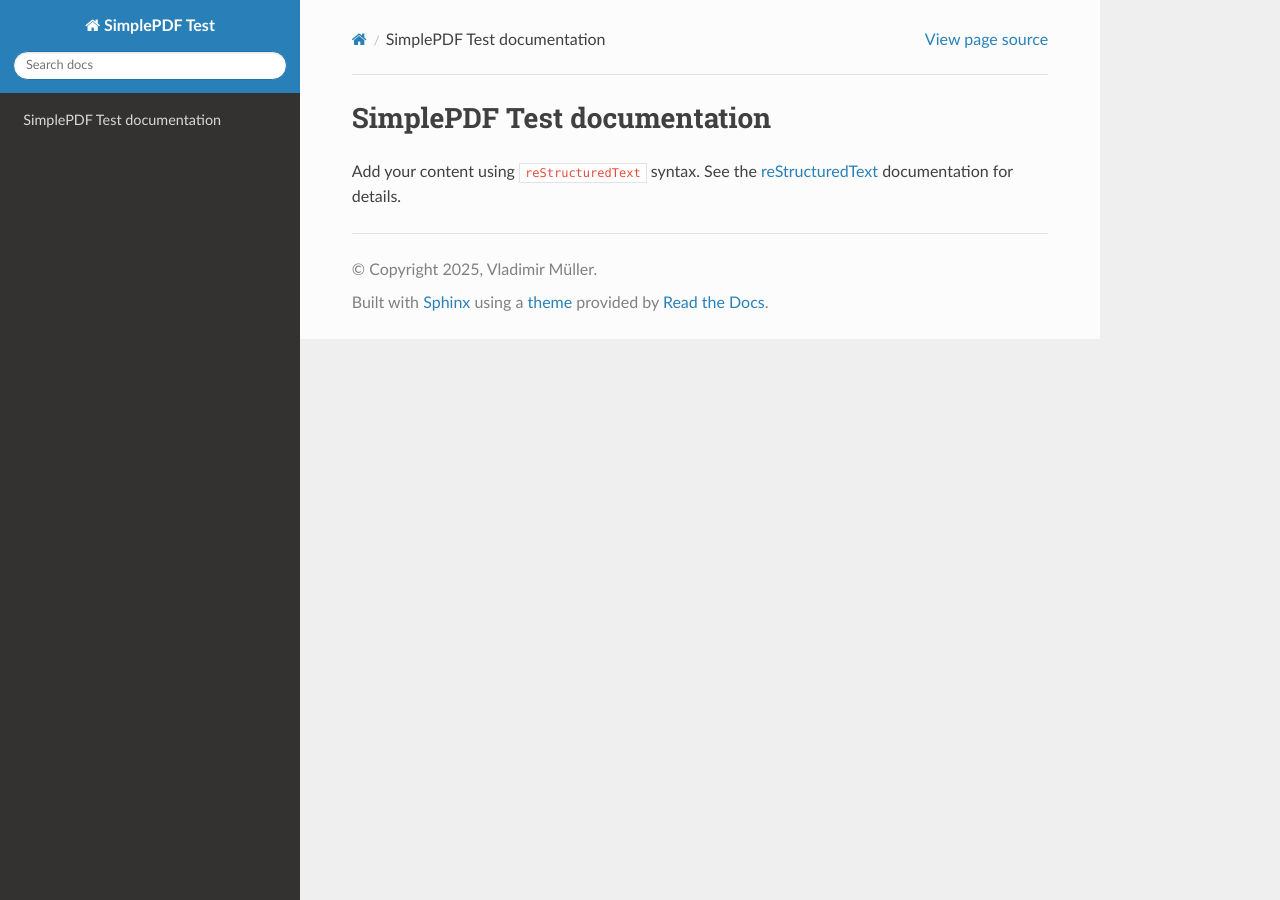
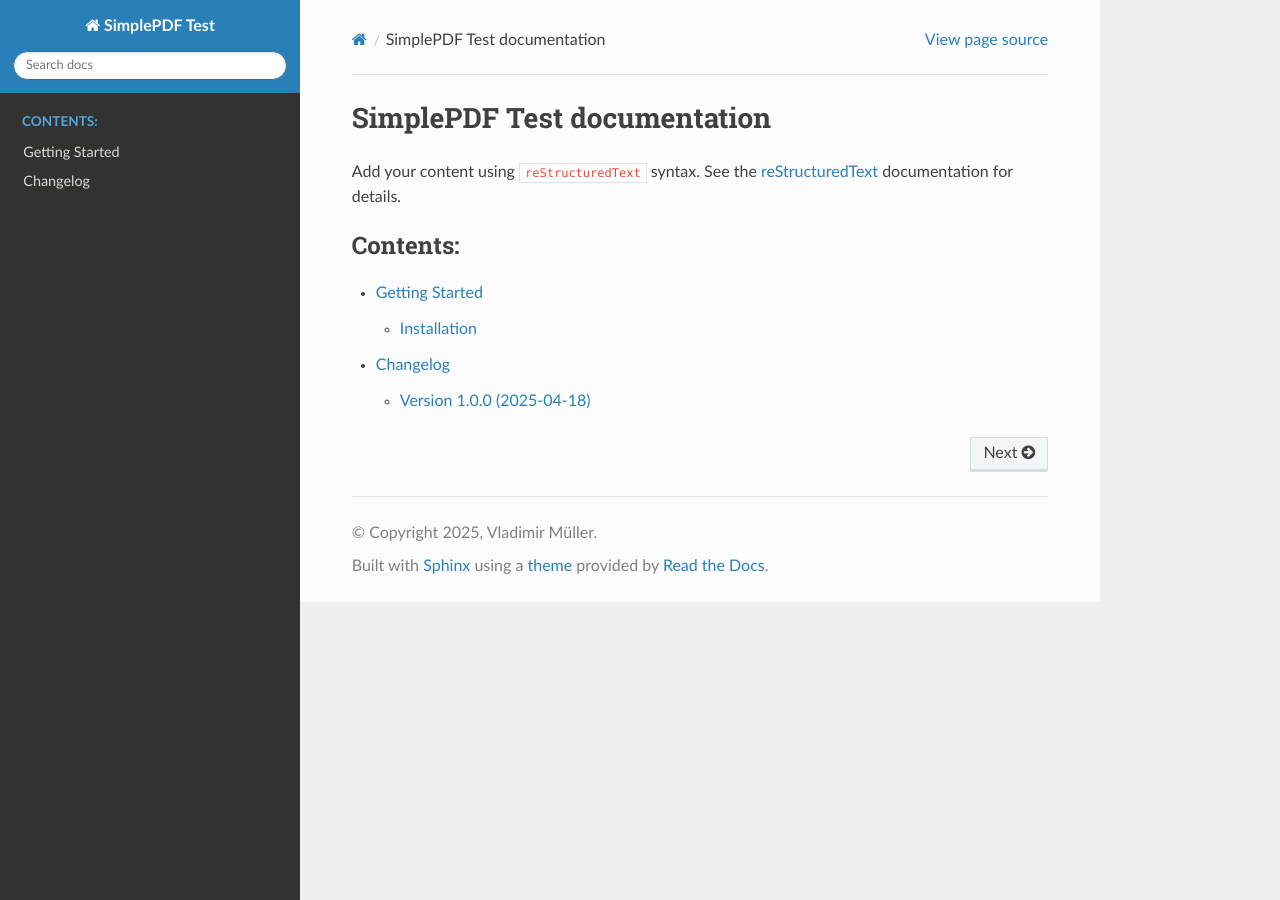
Before and after one commit to vladmueller/lab, a Sphinx documentation site: the page built from sphinx-simplepdf/source/index.rst, in a window 1280 px wide. Built offline with Sphinx 7.4.7 and the Read the Docs theme 3.1.0, drawn with Linux system fonts in a browser that asks for light colours.

Commit message:
sphinx-simplepdf: 📝 Add some dummy content

```diff
--- /dev/null
+++ b/sphinx-simplepdf/source/changelog.rst
@@ -0,0 +1,10 @@
+*********
+Changelog
+*********
+
+Version 1.0.0 (2025-04-18)
+--------------------------
+
+- Initial release
+- Basic PDF creation
+- Support for text, images, tables
--- a/sphinx-simplepdf/source/index.rst
+++ b/sphinx-simplepdf/source/index.rst
@@ -14,3 +14,6 @@
 .. toctree::
    :maxdepth: 2
    :caption: Contents:
+
+   getting_started
+   changelog
```
Also changed, not shown: sphinx-simplepdf/source/getting_started.rst (added, +39 -0 lines).
